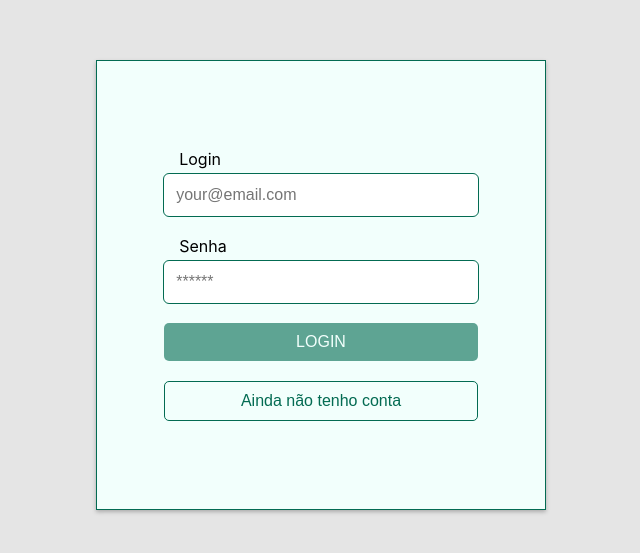
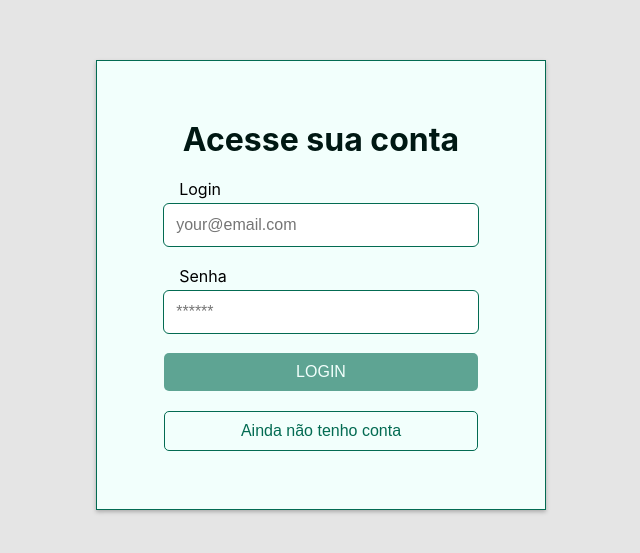
Before and after one commit to andreapmacedo/delivery-app, a React (Create React App) app in the folder front-end/: page /login in a window 1280 px wide. Shown: the part 115-668 px from the top of the page, without its empty margins (319-959 px from the left). Built offline with nearby package versions, Linux system fonts and the light colour scheme.

Commit message:
style: Adiciona estilização do h2 no Login.

```diff
--- a/front-end/src/pages/Login/Login.jsx
+++ b/front-end/src/pages/Login/Login.jsx
@@ -96,6 +96,7 @@ export default function Login() {
         'var(--primary-color-light)') : 'var(--primary-color)' }
     >
       <form onSubmit={ (e) => toLogin(e) }>
+        <h2>Acesse sua conta</h2>
         { inputs.map((input) => (
           <Input
             key={ input.id }
--- a/front-end/src/pages/Login/StyledLogin.jsx
+++ b/front-end/src/pages/Login/StyledLogin.jsx
@@ -20,6 +20,11 @@ const StyledLogin = styled.section`
     gap: 20px;
     box-shadow: 0px 2px 4px rgba(0, 0, 0, 0.25);
     border: 0.5px solid var(--primary-color);
+
+    > h2 {
+      font-size: 2rem;
+      color: var(--dark-text);
+    }
 
     > span {
       color: #c51f1f;
```
